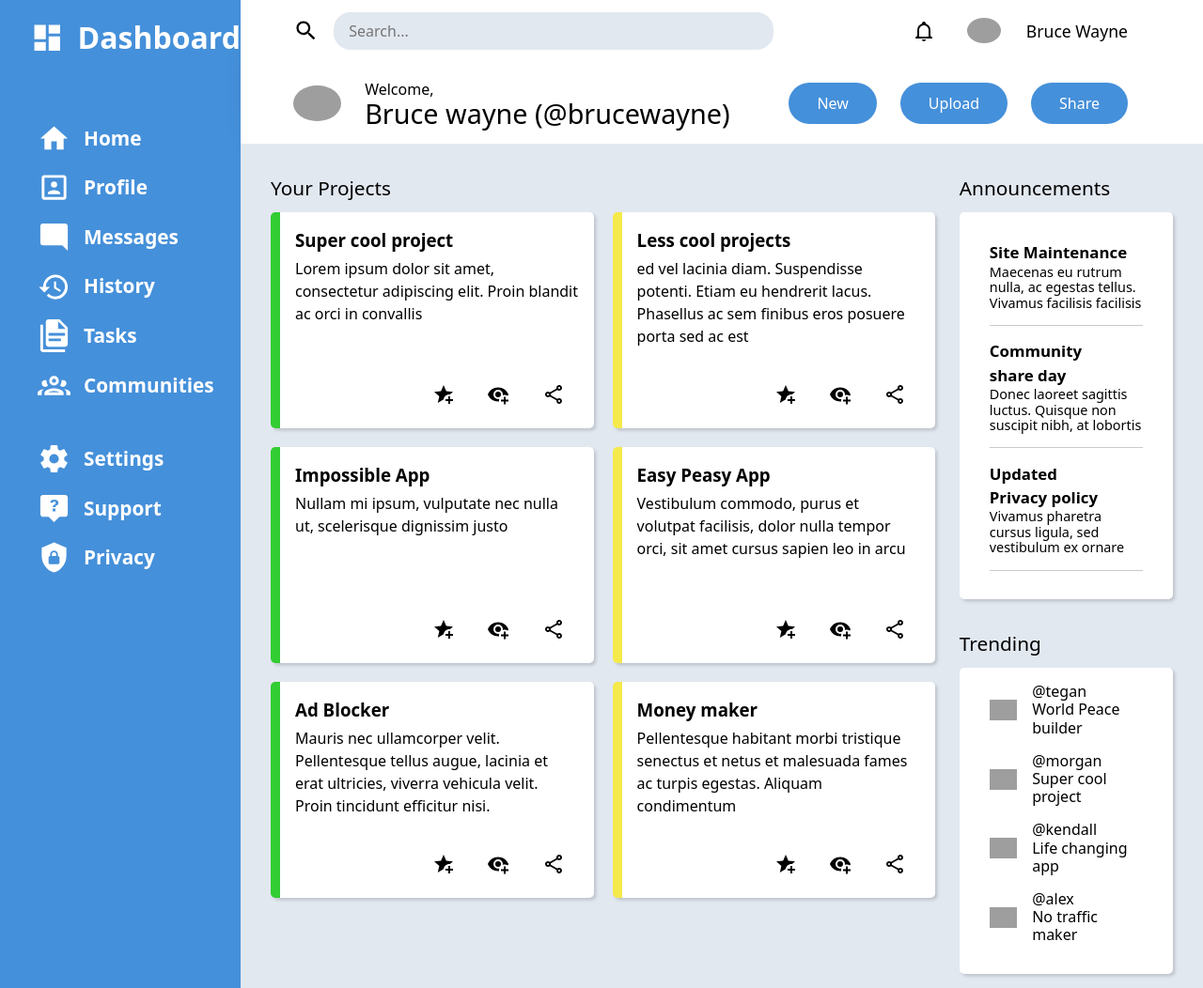
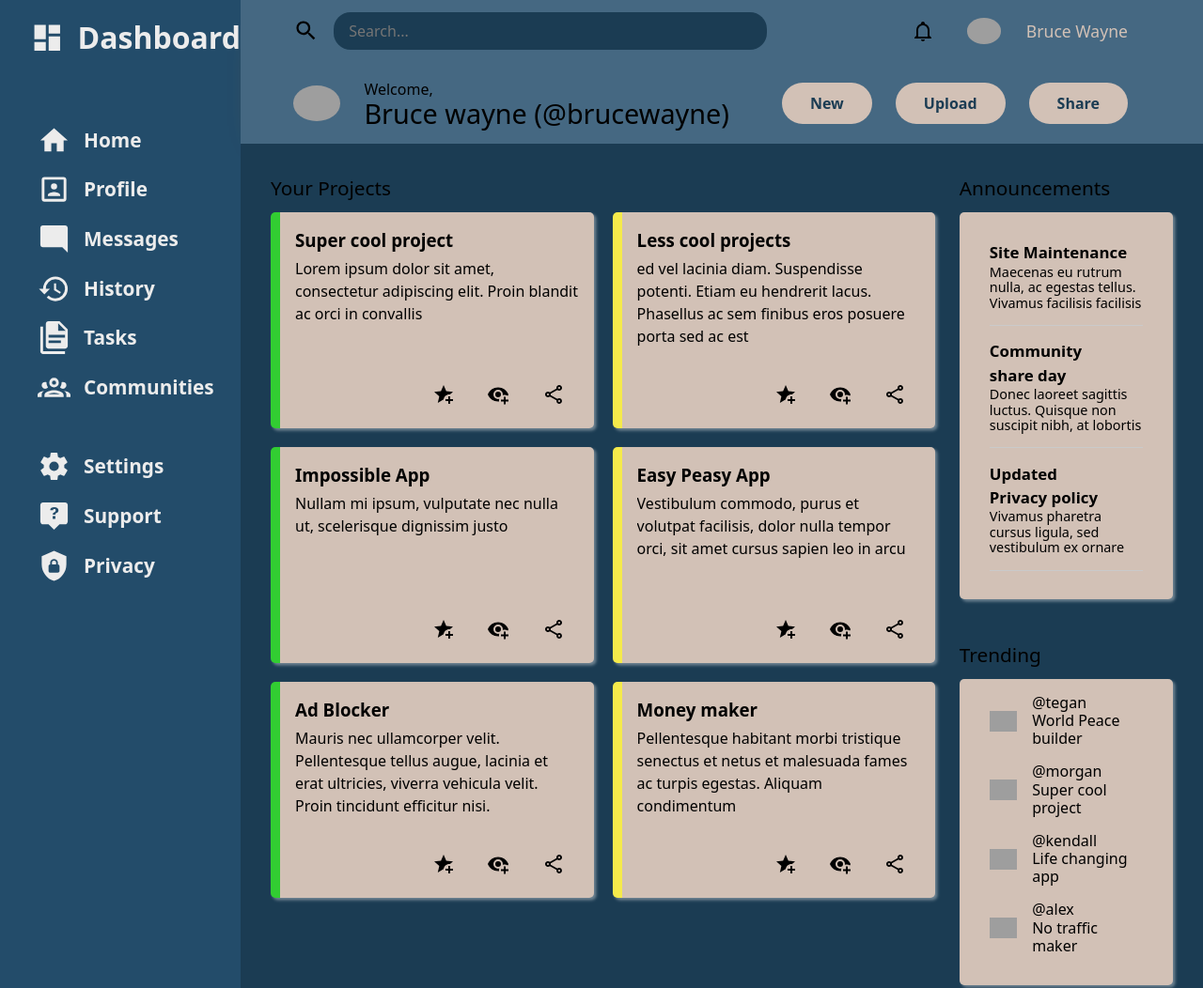
Before and after one commit to mbale014/admin-dashboard, a plain HTML site: page index.html in a window 1280 px wide. Shown: the top 1052 px of the page at 94% size. Drawn offline with Linux system fonts and the light colour scheme; grey boxes are pictures that could not be loaded.

Commit message:
to add new theme to the page

```diff
--- a/styles.css
+++ b/styles.css
@@ -60,6 +60,11 @@ h1, h2, h3, h4, h5, h6 {
   --font-family: system-ui, -apple-system, BlinkMacSystemFont, 'Segoe UI', Roboto, Oxygen, Ubuntu, Cantarell, 'Open Sans', 'Helvetica Neue', sans-serif;
   --spacing-side-header:3rem;
 
+  --primary-clr:#D2C1B6;
+  --fg-clr:#456882;
+  --bg-clr:#1B3C53;
+  --mg-clr:#234C6A;
+  --white:#ECECEC;
 }
 
 body {
@@ -75,7 +80,7 @@ ul {
 
 a {
   text-decoration: none;
-  color:white;
+  color:var(--white, white);
 }
 
 .container {
@@ -94,7 +99,11 @@ a {
     align-content: start;
 
     color:white;
-    background-color: #4590da;
+    background-color: var(--mg-clr, steelblue);
+}
+
+.top-links-group {
+  margin-bottom: 1em;
 }
 
 .sidebar h1,
@@ -121,7 +130,7 @@ a {
 }
 
 .sidebar > div:nth-child(1n+2) a:hover {
-  color:#e9e9e9
+  color:var(--primary-clr)
 }
 
 .sidebar li {
@@ -129,7 +138,7 @@ a {
 }
 
 .sidebar svg {
-  fill: white;
+  fill: var(--white, white);
 }
 
 .logo svg {
@@ -143,7 +152,7 @@ a svg {
 
 
 .header {
-    background-color: #ffffff;
+    background-color: var(--fg-clr, #ffffff);
 
     grid-column: span 1;
     display:grid;
@@ -154,7 +163,7 @@ a svg {
     padding-left: var(--spacing-side-header);
     padding-right: calc(var(--spacing-side-header) * 1.5);
 
-    box-shadow: 1px 18px 33px -25px rgba(26, 26, 26, 0.4);
+    box-shadow: 1px 18px 33px -25px rgba(255, 115, 0, 0.4);
 }
 
 .header > div {
@@ -173,8 +182,8 @@ a svg {
 }
 
 input {
-  background-color: #e2e8f0;
-  color:#0E266F;
+  background-color: var(--bg-clr);
+  color:var(--primary-clr, #ffffff);
 
   width: 100%;
   margin-left: 1em;
@@ -184,7 +193,7 @@ input {
   border-radius: 18px;
 }
 
-input:focus {
+input:focus-visible {
   border-color:#4590da;
 }
 
@@ -205,7 +214,7 @@ span svg {
 }
 
 .user-info.top a {
-  color: black;
+  color: var(--primary-clr, white);
 }
 
 #notif-button {
@@ -214,7 +223,7 @@ span svg {
 }
 
 #notif-button:hover svg {
-  fill: yellowgreen;
+  fill: var(--primary-clr);
 }
 
 
@@ -251,18 +260,19 @@ span svg {
   padding:10px 30px;
   border: none;
   border-radius:50px;
+  font-weight: 550;
 
-  color:white;
-  background-color: #4590da;
+  color:var(--bg-clr, black);
+  background-color: var(--primary-clr, white);
 }
 
 button:hover {
-  background-color: #3279c0;
+  background-color: #ac988b;
   cursor: pointer;
 }
 
 .header button:active {
-  background-color: #468fd8;
+  background-color: #d8c9bf;
 }
 
 .main-content {
@@ -272,7 +282,7 @@ button:hover {
   grid-template-columns: 3fr 1fr;
   padding: 2em 2em 6em 2em;
 
-  background-color: #e2e8f0;
+  background-color: var(--bg-clr, black);
 }
 
 
@@ -290,8 +300,8 @@ button:hover {
   border-radius: 5px;
   padding: 1em;
 
-  box-shadow: rgba(0, 0, 0, 0.15) 2.4px 2.4px 3.2px;
-  background-color:white;
+  box-shadow: rgba(255, 255, 255, 0.37) 2.4px 2.4px 3.2px;
+  background-color:var(--primary-clr, white);
 
 }
 
```
Also changed, not shown: index.html (line endings or trailing spaces).
